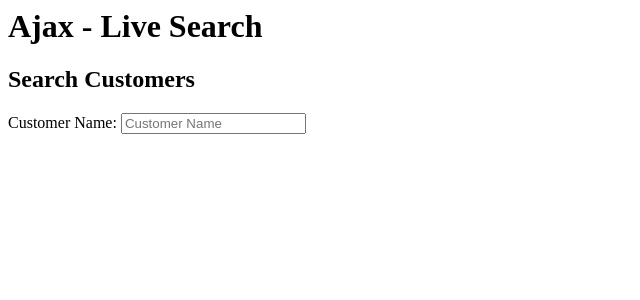
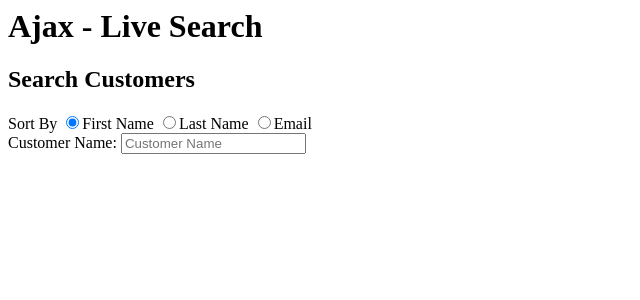
Before and after one commit to 16WDWE02/Ajax-LiveSearch, a PHP site: page / in a window 1280 px wide. Shown: the top 300 px of the page, without its empty margins (0-640 px from the left). Run offline with PHP 8.4, Linux system fonts and the light colour scheme.

Commit message:
added sort by

```diff
--- a/public_html/api/live-search.php
+++ b/public_html/api/live-search.php
@@ -5,6 +5,9 @@ include("../../config.inc.php");
 
 // Connect to the database
 $dbc = new mysqli(DB_HOST, DB_USER, DB_PASSWORD, DB_NAME);
+
+//Set Sortby
+$SortBy = $_GET['sort'];
 
 //Filter the search query
 $searchQuery = $dbc->real_escape_string($_GET['query']);
@@ -14,7 +17,7 @@ $sql = "SELECT first_name, last_name, email_address, phone
 		FROM customers
 		WHERE CONCAT(first_name, ' ', last_name)
 		LIKE '%$searchQuery%'
-		ORDER BY first_name ASC
+		ORDER BY $SortBy ASC
 		LIMIT 5";
 
 //Run the Query
--- a/public_html/index.php
+++ b/public_html/index.php
@@ -7,6 +7,12 @@
 
 	<h2>Search Customers</h2>
 	<form>
+		<div>
+			<label>Sort By</label>
+			<input type="radio" value="first_name" name="sort" checked><label>First Name</label>
+			<input type="radio" value="last_name" name="sort"><label>Last Name</label>
+			<input type="radio" value="email_address" name="sort"><label>Email</label>
+		</div>
 		<div>
 			<label for="customer-name">Customer Name:</label>
 			<input type="text" id="customer-name" placeholder="Customer Name">
--- a/public_html/js/live-search.js
+++ b/public_html/js/live-search.js
@@ -1,6 +1,8 @@
 $(document).ready(function(){
 
 	$('#customer-name').keyup(function(){
+
+		var SortBy = $('[name=sort]:checked').val();
 
 		//If there is nothing in the search bar
 		if($(this).val() == ''){
@@ -11,6 +13,9 @@ $(document).ready(function(){
 		$.ajax({
 			type: 'get',
 			url: 'api/live-search.php?query='+$(this).val(),
+			data: {
+				sort:SortBy
+			},
 			success:function(dataFromServer){
 				console.log(dataFromServer);
 				$('#results').html('');
```
Also changed, not shown: 1 other file.
